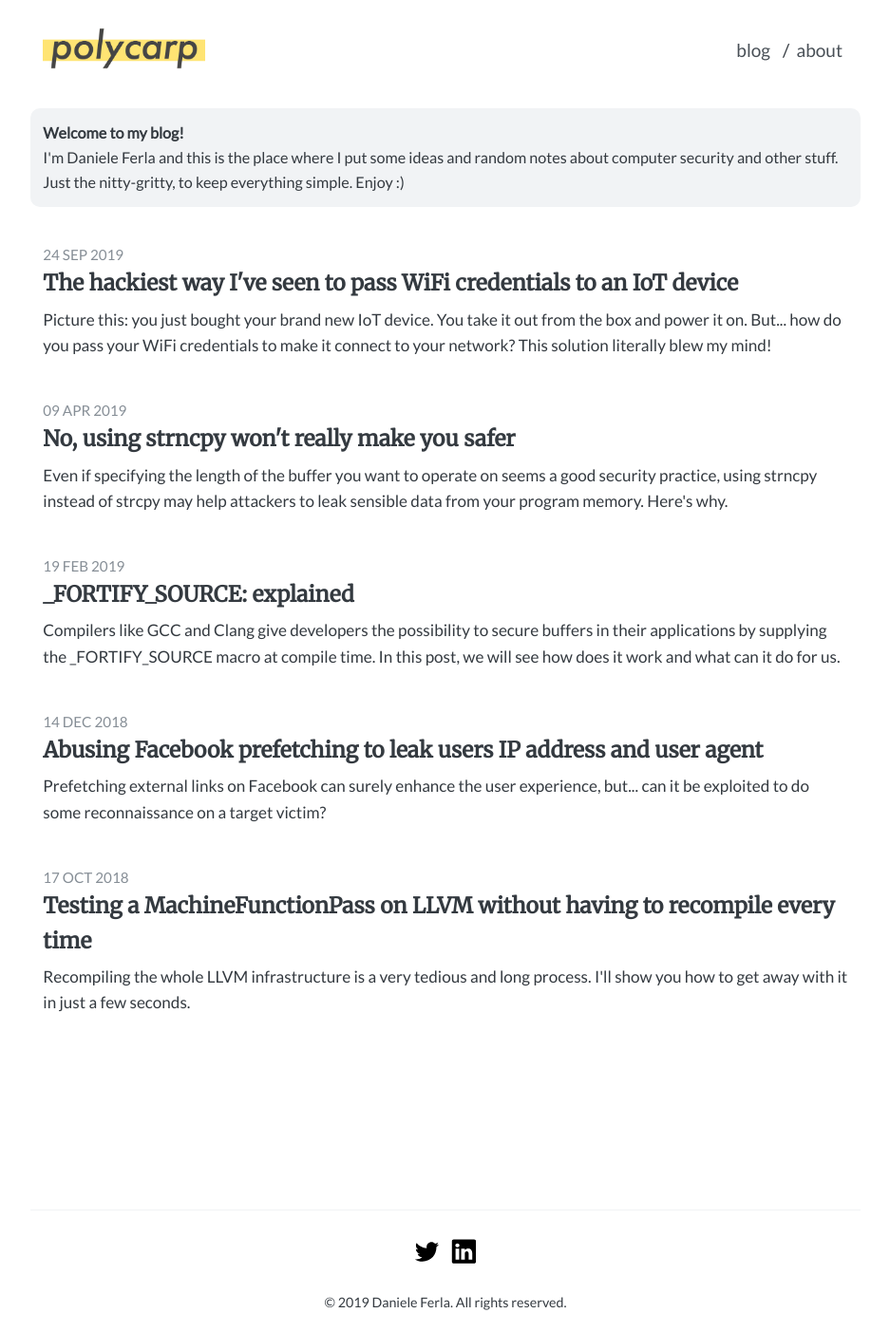
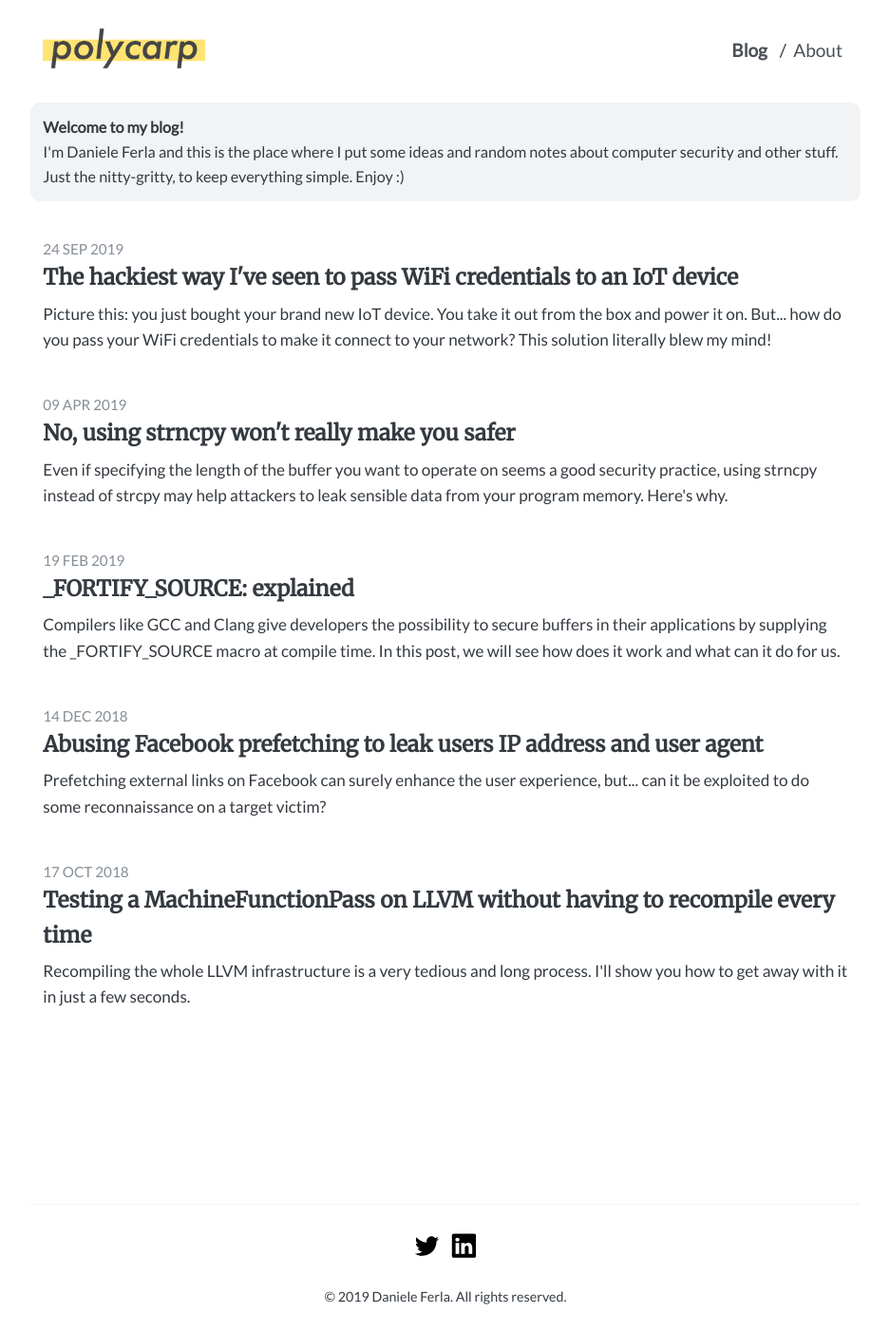
Before and after one commit to egglessness/egglessness.github.io, a Jekyll site: the page built from index.html, in a window 1280 px wide. Shown: the whole page at 95% size, without its empty margins (171-1108 px from the left). Built offline with Jekyll 4.4.1, drawn with Linux system fonts in a browser that asks for light colours; the list of posts is cut into pages by our own code.

Commit message:
dynamic navbar, fixed floating

```diff
--- a/_layouts/page.html
+++ b/_layouts/page.html
@@ -1,21 +1,32 @@
 ---
 layout: default
 ---
+
+<div>
 <header>
   <div class="header-small">
     <a href="{{site.url}}{{site.baseurl}}" target="_self"><img id="logo" src="{{site.url}}{{site.baseurl}}/assets/images/logo.png" alt="logo"></a>
   </div>
   <nav class="header-nav">
     {% for nav in site.nav %}
+
     {% if nav.url contains 'http://' or nav.url contains 'https://' %}
     <a href="{{ nav.url }}">{{ nav.name }}</a>
     {% else %}
+
+    {% if nav.name == page.title %}
+    <a href="{{ nav.url | prepend: site.baseurl }}" style="font-weight: bold;"  target="_self">{{ nav.name }}</a>
+    {%else%}
     <a href="{{ nav.url | prepend: site.baseurl }}" target="_self">{{ nav.name }}</a>
+    {%endif%}
+
     {% unless nav == site.nav.last %} &nbsp/&nbsp {% endunless %}
+
     {% endif %}
     {% endfor %}
   </nav>
 </header>
+</div>
 <div class="page">
   {{ content }}
 </div>
--- a/_sass/_site.scss
+++ b/_sass/_site.scss
@@ -74,7 +74,6 @@ header {
 
         a {
             color: $oc-gray-7;
-            text-transform: lowercase;
             -webkit-transition: all .2s ease;
             -moz-transition: all .2s ease;
             transition: all .2s ease;
@@ -82,7 +81,7 @@ header {
 
             &:hover,
             &:focus {
-                color: $oc-gray-7;
+                color: $oc-gray-9;
                 text-decoration: none;
             }
         }
@@ -112,7 +111,7 @@ header {
   -------------- */
 
 .page {
-    margin-top: 5rem;
+    display: inline-block;
 
     &-title {
         font-family: $title-font;
--- a/index.html
+++ b/index.html
@@ -1,5 +1,6 @@
 ---
 layout: page
+title: Blog
 ---
 <h1 style="display: none">polycarp - random notes on computer security</h1>
 <div id="welcome-msg"><b>Welcome to my blog!</b> <br/>
```
Also changed, not shown: 9 other files.
